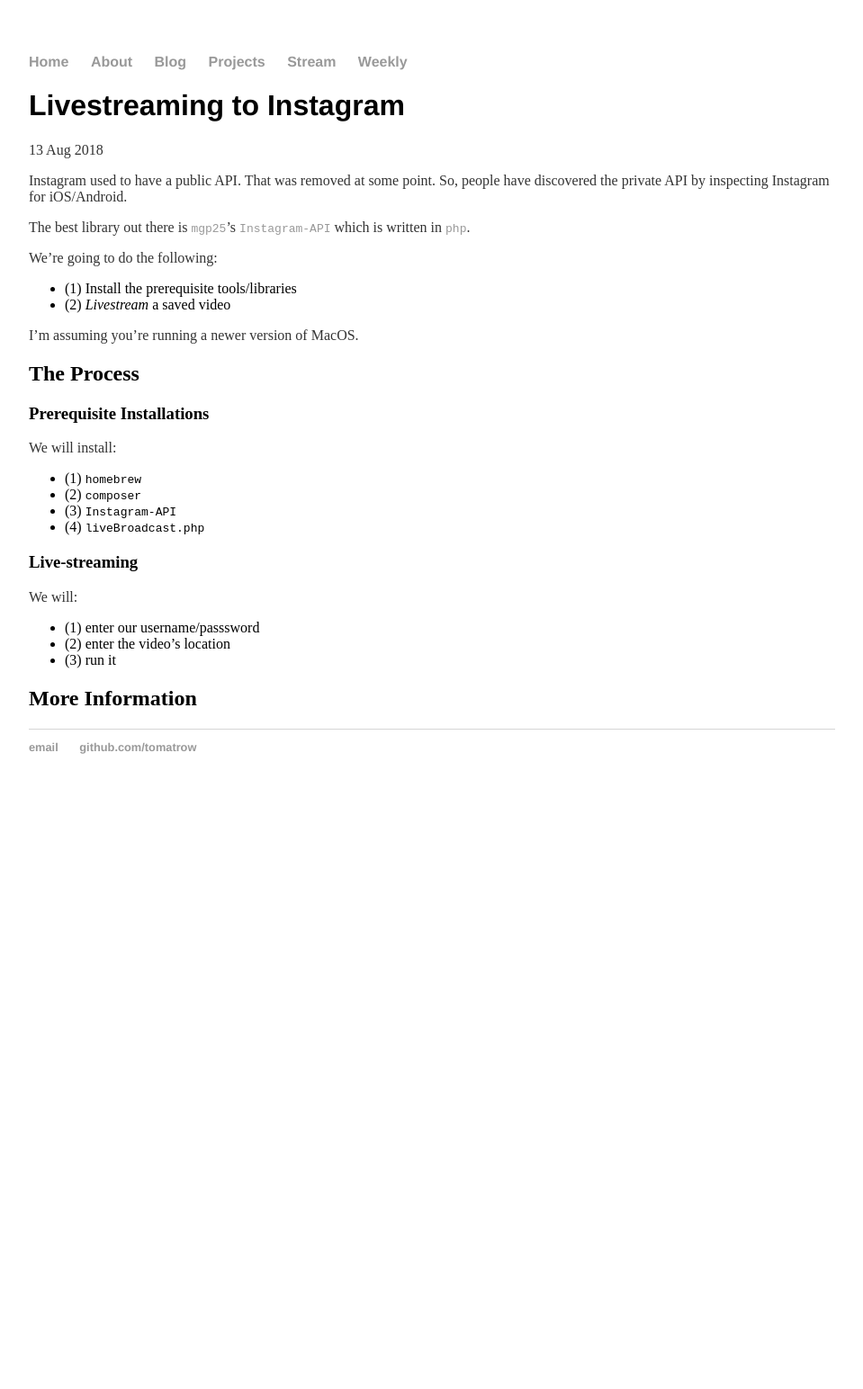
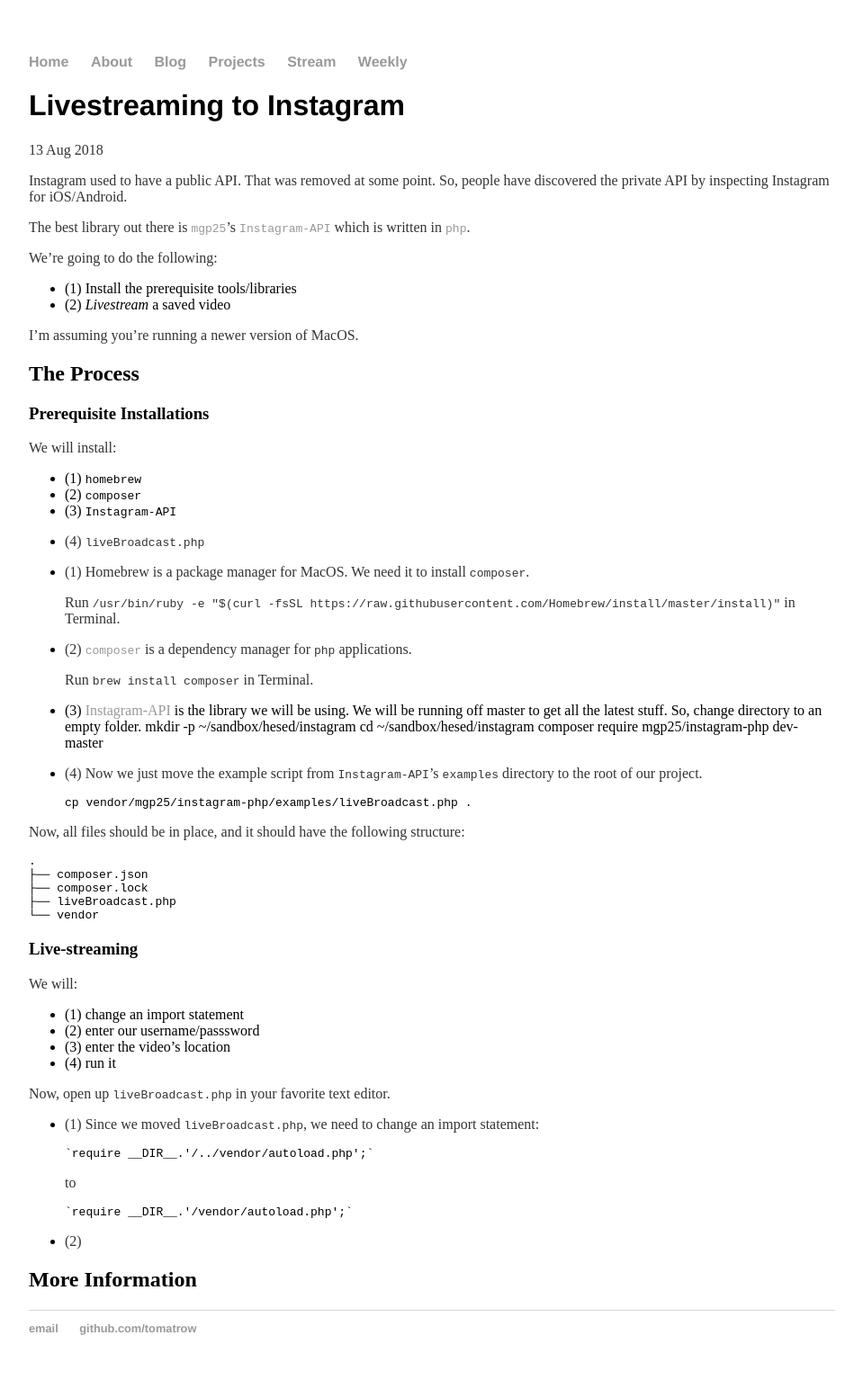
Before and after one commit to tomatrow/tomatrow.github.io, a Jekyll site: the page built from _posts/2018-08-13-livestreaming-to-instagram.md, in a window 1280 px wide. Shown: the whole page at 90% size, without its empty margins (160-1119 px from the left). Built offline with Jekyll 4.4.1, drawn with Linux system fonts in a browser that asks for light colours; before the commit the page ends 900 px from its top, so only the background shows below that.

Commit message:
Add more info

```diff
--- a/_posts/2018-08-13-livestreaming-to-instagram.md
+++ b/_posts/2018-08-13-livestreaming-to-instagram.md
@@ -26,12 +26,57 @@
 -   (3) `Instagram-API`
 -   (4) `liveBroadcast.php`
 
+
+-   (1)
+    Homebrew is a package manager for MacOS. We need it to install `composer`.
+
+    Run `/usr/bin/ruby -e "$(curl -fsSL https://raw.githubusercontent.com/Homebrew/install/master/install)"` in Terminal.
+
+-   (2)
+    [`composer`](<>) is a dependency manager for `php` applications.
+
+    Run `brew install composer` in Terminal.
+
+-   (3)
+    [Instagram-API](<>) is the library we will be using.
+    We will be running off master to get all the latest stuff.
+    So, change directory to an empty folder.
+        mkdir -p ~/sandbox/hesed/instagram
+        cd ~/sandbox/hesed/instagram
+        composer require mgp25/instagram-php dev-master
+-   (4)
+     Now we just move the example script from `Instagram-API`'s `examples` directory to the root of our project.
+
+        cp vendor/mgp25/instagram-php/examples/liveBroadcast.php .
+
+Now, all files should be in place, and it should have the following structure:
+
+    .
+    ├── composer.json
+    ├── composer.lock
+    ├── liveBroadcast.php
+    └── vendor
+
 ### Live-streaming
 
 We will:
 
--   (1) enter our username/passsword
--   (2) enter the video's location
--   (3) run it
+-   (1) change an import statement
+-   (2) enter our username/passsword
+-   (3) enter the video's location
+-   (4) run it
+
+Now, open up `liveBroadcast.php` in your favorite text editor.
+
+-   (1)
+    Since we moved `liveBroadcast.php`, we need to change an import statement:
+
+        `require __DIR__.'/../vendor/autoload.php';`
+
+    to
+
+        `require __DIR__.'/vendor/autoload.php';`
+
+-   (2)
 
 ## More Information
```
